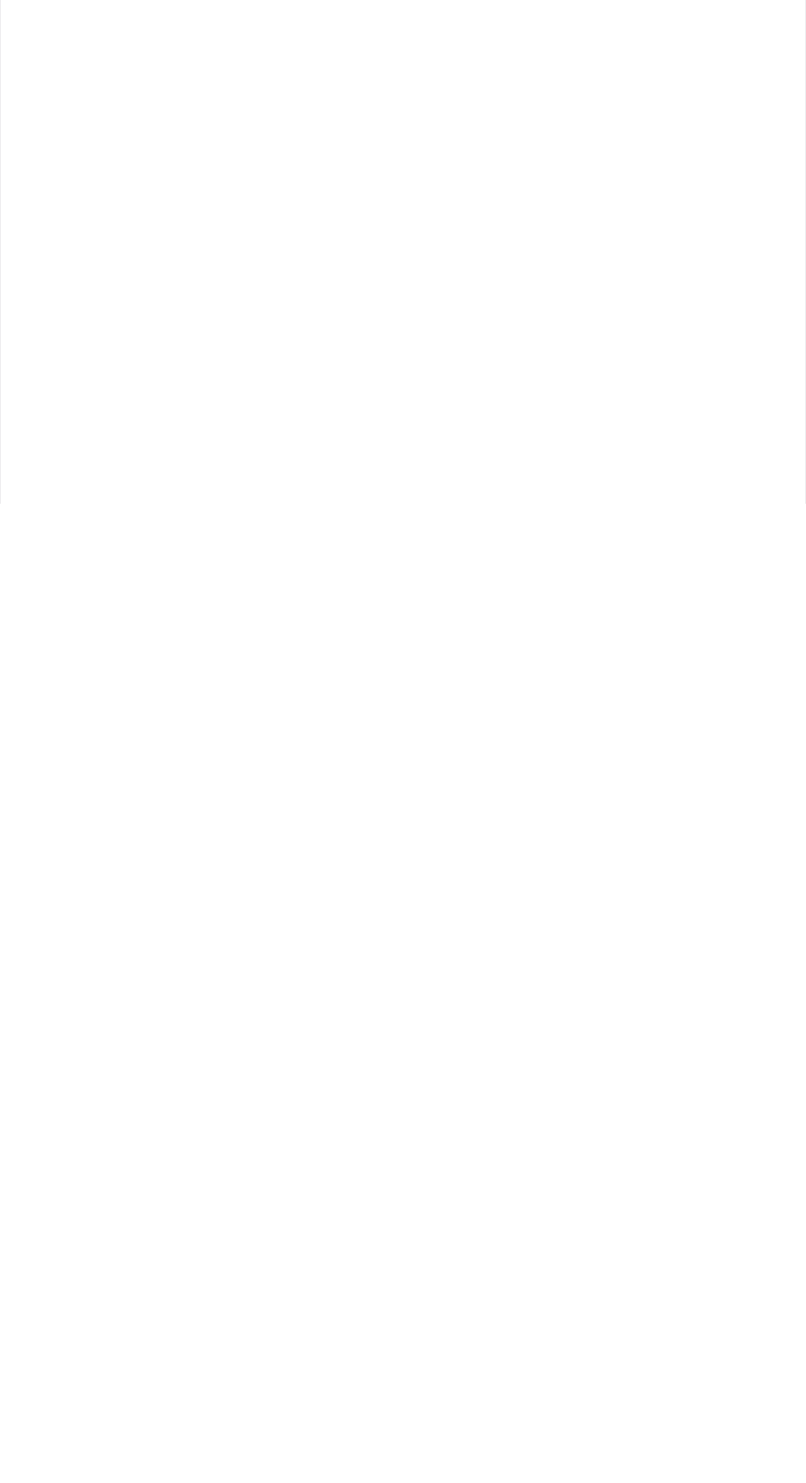
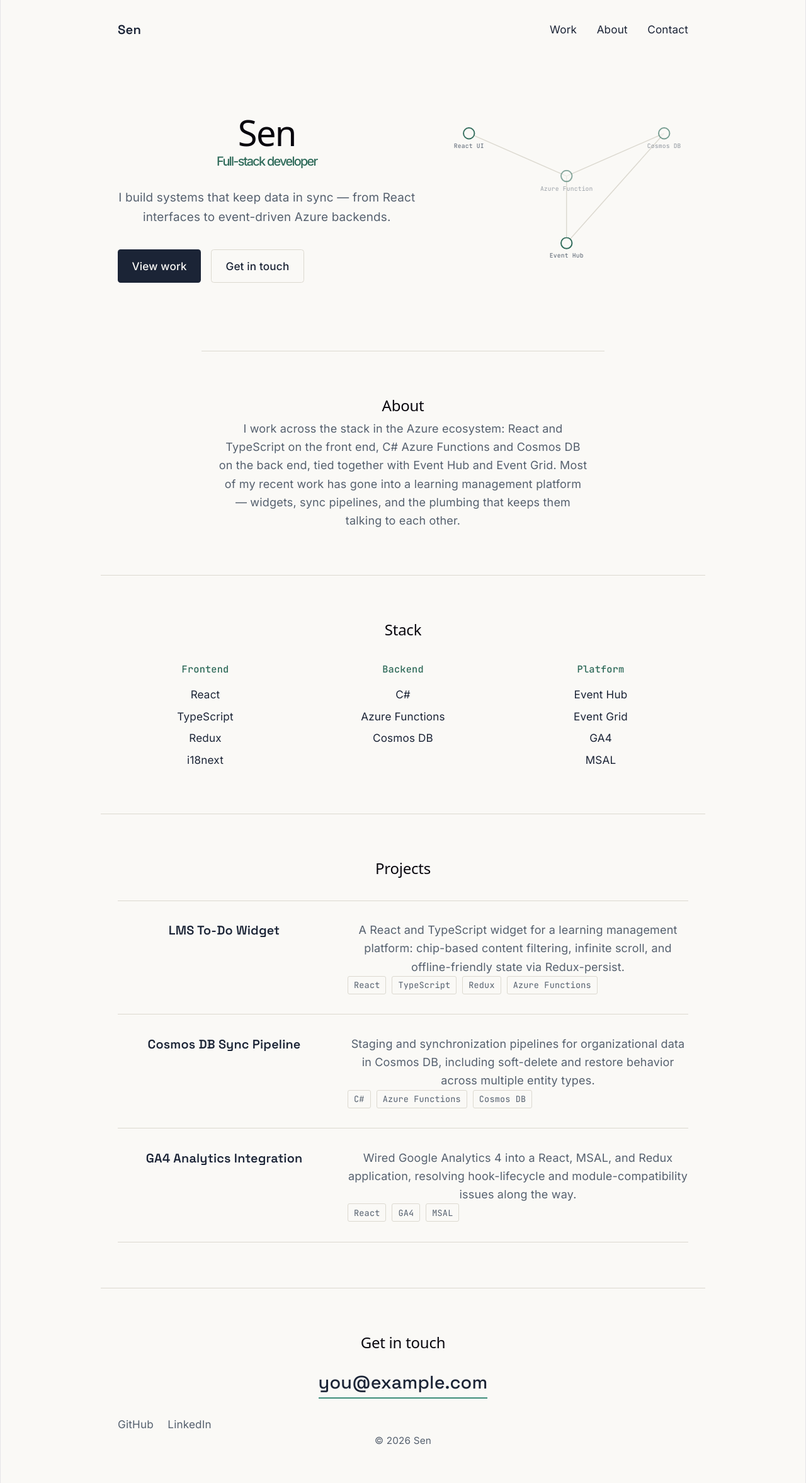
Before and after one commit to HmmmAha/portfolio, a React (Vite) app: page / in a window 1280 px wide. Shown: the whole page at 63% size. Before the commit the page ends 800 px from the top, so only its background shows below. Built offline with nearby package versions, Linux system fonts and the light colour scheme.

Commit message:
feat: add temporary landing page

```diff
--- a/src/App.tsx
+++ b/src/App.tsx
@@ -1,13 +1,14 @@
 import { useState } from 'react'
 import './App.css'
+import LandingPage from './LandingPage';
 
 function App() {
   const [count, setCount] = useState(0)
 
   return (
-    <>
+    <LandingPage>
 
-    </>
+    </LandingPage>
   )
 }
 
--- /dev/null
+++ b/src/LandingPage.tsx
@@ -0,0 +1,248 @@
+import React from 'react';
+
+interface SkillGroup {
+  category: string;
+  items: string[];
+}
+
+interface Project {
+  title: string;
+  description: string;
+  tags: string[];
+  link?: string;
+}
+
+interface SocialLink {
+  label: string;
+  url: string;
+}
+
+export interface LandingPageProps {
+  name?: string;
+  role?: string;
+  tagline?: string;
+  bio?: string;
+  email?: string;
+  socialLinks?: SocialLink[];
+  skills?: SkillGroup[];
+  projects?: Project[];
+}
+
+const defaultSkills: SkillGroup[] = [
+  { category: 'Frontend', items: ['React', 'TypeScript', 'Redux', 'i18next'] },
+  { category: 'Backend', items: ['C#', 'Azure Functions', 'Cosmos DB'] },
+  { category: 'Platform', items: ['Event Hub', 'Event Grid', 'GA4', 'MSAL'] },
+];
+
+const defaultProjects: Project[] = [
+  {
+    title: 'LMS To-Do Widget',
+    description:
+      'A React and TypeScript widget for a learning management platform: chip-based content filtering, infinite scroll, and offline-friendly state via Redux-persist.',
+    tags: ['React', 'TypeScript', 'Redux', 'Azure Functions'],
+  },
+  {
+    title: 'Cosmos DB Sync Pipeline',
+    description:
+      'Staging and synchronization pipelines for organizational data in Cosmos DB, including soft-delete and restore behavior across multiple entity types.',
+    tags: ['C#', 'Azure Functions', 'Cosmos DB'],
+  },
+  {
+    title: 'GA4 Analytics Integration',
+    description:
+      'Wired Google Analytics 4 into a React, MSAL, and Redux application, resolving hook-lifecycle and module-compatibility issues along the way.',
+    tags: ['React', 'GA4', 'MSAL'],
+  },
+];
+
+const defaultSocial: SocialLink[] = [
+  { label: 'GitHub', url: 'https://github.com/your-handle' },
+  { label: 'LinkedIn', url: 'https://linkedin.com/in/your-handle' },
+];
+
+export default function LandingPage({
+  name = 'Sen',
+  role = 'Full-stack developer',
+  tagline = 'I build systems that keep data in sync — from React interfaces to event-driven Azure backends.',
+  bio = 'I work across the stack in the Azure ecosystem: React and TypeScript on the front end, C# Azure Functions and Cosmos DB on the back end, tied together with Event Hub and Event Grid. Most of my recent work has gone into a learning management platform — widgets, sync pipelines, and the plumbing that keeps them talking to each other.',
+  email = 'you@example.com',
+  socialLinks = defaultSocial,
+  skills = defaultSkills,
+  projects = defaultProjects,
+}: LandingPageProps) {
+  return (
+    <div className="bg-paper text-ink font-sans leading-relaxed antialiased">
+      <header className="mx-auto flex max-w-[960px] items-center justify-between px-6 py-7">
+        <span className="font-display text-lg font-semibold">{name}</span>
+        <nav className="flex gap-7 text-[0.95rem]">
+          <a
+            href="#work"
+            className="hover:text-signal-dark focus-visible:outline focus-visible:outline-2 focus-visible:outline-signal focus-visible:outline-offset-4 focus-visible:rounded-sm"
+          >
+            Work
+          </a>
+          <a
+            href="#about"
+            className="hover:text-signal-dark focus-visible:outline focus-visible:outline-2 focus-visible:outline-signal focus-visible:outline-offset-4 focus-visible:rounded-sm"
+          >
+            About
+          </a>
+          <a
+            href="#contact"
+            className="hover:text-signal-dark focus-visible:outline focus-visible:outline-2 focus-visible:outline-signal focus-visible:outline-offset-4 focus-visible:rounded-sm"
+          >
+            Contact
+          </a>
+        </nav>
+      </header>
+
+      <section className="mx-auto grid max-w-[960px] grid-cols-1 items-center gap-10 px-6 pb-24 pt-12 md:grid-cols-[1.1fr_0.9fr]">
+        <div>
+          <h1 className="flex flex-col gap-1.5 font-display text-[clamp(2.4rem,5vw,3.4rem)] font-semibold leading-[1.05]">
+            {name}
+            <span className="font-sans text-[1.1rem] font-medium text-signal-dark">{role}</span>
+          </h1>
+          <p className="mt-5 max-w-[46ch] text-[1.05rem] text-muted">{tagline}</p>
+          <div className="mt-8 flex gap-3.5">
+            <a
+              href="#work"
+              className="inline-flex items-center rounded bg-ink px-5 py-2.5 text-[0.95rem] font-medium text-paper transition-colors duration-150 hover:bg-signal-dark focus-visible:outline focus-visible:outline-2 focus-visible:outline-signal focus-visible:outline-offset-2 motion-reduce:transition-none"
+            >
+              View work
+            </a>
+            <a
+              href="#contact"
+              className="inline-flex items-center rounded border border-line px-5 py-2.5 text-[0.95rem] font-medium text-ink transition-colors duration-150 hover:border-ink focus-visible:outline focus-visible:outline-2 focus-visible:outline-signal focus-visible:outline-offset-2 motion-reduce:transition-none"
+            >
+              Get in touch
+            </a>
+          </div>
+        </div>
+        <SystemDiagram />
+      </section>
+
+      <section id="about" className="mx-auto max-w-[640px] border-t border-line px-6 py-16">
+        <h2 className="font-display text-[1.4rem] font-semibold">About</h2>
+        <p className="mt-4 text-muted">{bio}</p>
+      </section>
+
+      <section className="mx-auto max-w-[960px] border-t border-line px-6 py-16">
+        <h2 className="font-display text-[1.4rem] font-semibold">Stack</h2>
+        <div className="mt-8 grid grid-cols-1 gap-8 md:grid-cols-3">
+          {skills.map((group) => (
+            <div key={group.category}>
+              <h3 className="mb-3 font-mono text-[0.85rem] font-medium text-signal-dark">
+                {group.category}
+              </h3>
+              <ul className="flex flex-col gap-1.5">
+                {group.items.map((item) => (
+                  <li key={item} className="text-[0.95rem]">
+                    {item}
+                  </li>
+                ))}
+              </ul>
+            </div>
+          ))}
+        </div>
+      </section>
+
+      <section id="work" className="mx-auto max-w-[960px] border-t border-line px-6 py-16">
+        <h2 className="font-display text-[1.4rem] font-semibold">Projects</h2>
+        <div className="mt-8 flex flex-col">
+          {projects.map((project) => (
+            <article
+              key={project.title}
+              className="grid grid-cols-1 gap-6 border-t border-line py-7 last:border-b md:grid-cols-[1fr_1.6fr]"
+            >
+              <h3 className="font-display text-[1.1rem] font-semibold">{project.title}</h3>
+              <div>
+                <p className="mb-3 max-w-[60ch] text-muted">{project.description}</p>
+                <div className="flex flex-wrap gap-2">
+                  {project.tags.map((tag) => (
+                    <span
+                      key={tag}
+                      className="rounded-[3px] border border-line px-2 py-1 font-mono text-xs text-muted"
+                    >
+                      {tag}
+                    </span>
+                  ))}
+                </div>
+                {project.link && (
+                  <a
+                    href={project.link}
+                    className="mt-2.5 inline-block border-b border-signal-dark text-[0.9rem] text-signal-dark"
+                  >
+                    View project
+                  </a>
+                )}
+              </div>
+            </article>
+          ))}
+        </div>
+      </section>
+
+      <footer id="contact" className="mx-auto max-w-[960px] border-t border-line px-6 pb-12 pt-16">
+        <h2 className="font-display text-[1.4rem] font-semibold">Get in touch</h2>
+        <a
+          href={`mailto:${email}`}
+          className="mt-4 inline-block border-b-2 border-signal font-display text-[1.6rem]"
+        >
+          {email}
+        </a>
+        <div className="mt-6 flex gap-5 text-[0.95rem] text-muted">
+          {socialLinks.map((link) => (
+            <a key={link.label} href={link.url} target="_blank" rel="noreferrer" className="hover:text-ink">
+              {link.label}
+            </a>
+          ))}
+        </div>
+        <p className="mt-12 text-[0.85rem] text-muted">
+          © {new Date().getFullYear()} {name}
+        </p>
+      </footer>
+    </div>
+  );
+}
+
+function SystemDiagram() {
+  const nodes = [
+    { id: 'ui', label: 'React UI', x: 40, y: 40 },
+    { id: 'api', label: 'Azure Function', x: 200, y: 110 },
+    { id: 'db', label: 'Cosmos DB', x: 360, y: 40 },
+    { id: 'hub', label: 'Event Hub', x: 200, y: 220 },
+  ];
+  const edges: [string, string][] = [
+    ['ui', 'api'],
+    ['api', 'db'],
+    ['api', 'hub'],
+    ['hub', 'db'],
+  ];
+  const nodeMap = Object.fromEntries(nodes.map((n) => [n.id, n]));
+
+  return (
+    <svg
+      className="w-full max-w-[400px] justify-self-center"
+      viewBox="0 0 400 260"
+      role="img"
+      aria-label="Diagram of a React front end connected to an Azure Function, Cosmos DB, and Event Hub"
+    >
+      {edges.map(([from, to], i) => {
+        const a = nodeMap[from];
+        const b = nodeMap[to];
+        return <line key={i} x1={a.x} y1={a.y} x2={b.x} y2={b.y} className="stroke-line" strokeWidth={1.5} />;
+      })}
+      {nodes.map((n, i) => (
+        <g
+          key={n.id}
+          className="animate-pulse motion-reduce:animate-none"
+          style={{ animationDelay: `${i * 0.6}s` }}
+        >
+          <circle cx={n.x} cy={n.y} r={9} className="fill-paper stroke-signal-dark" strokeWidth={2} />
+          <text x={n.x} y={n.y + 24} textAnchor="middle" className="fill-muted font-mono text-[10px]">
+            {n.label}
+          </text>
+        </g>
+      ))}
+    </svg>
+  );
+}
```
